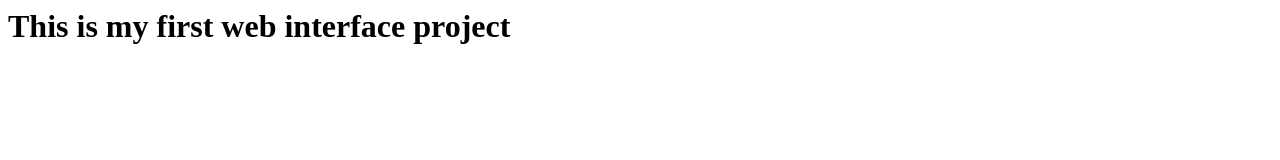
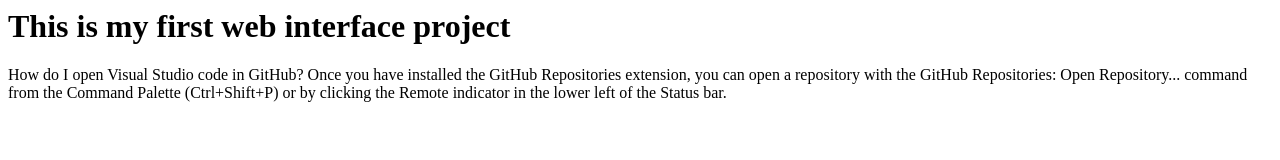
Before and after one commit to micposso/CG342-Interface-Design-Class-First-Project, a plain HTML site: page index.html in a window 1280 px wide. Drawn offline with Linux system fonts and the light colour scheme.

Commit message:
added a placeholder paragraph

```diff
--- a/index.html
+++ b/index.html
@@ -1 +1,3 @@
 <h1>This is my first web interface project</h1>
+<p>How do I open Visual Studio code in GitHub?
+    Once you have installed the GitHub Repositories extension, you can open a repository with the GitHub Repositories: Open Repository... command from the Command Palette (Ctrl+Shift+P) or by clicking the Remote indicator in the lower left of the Status bar.</p>
```
